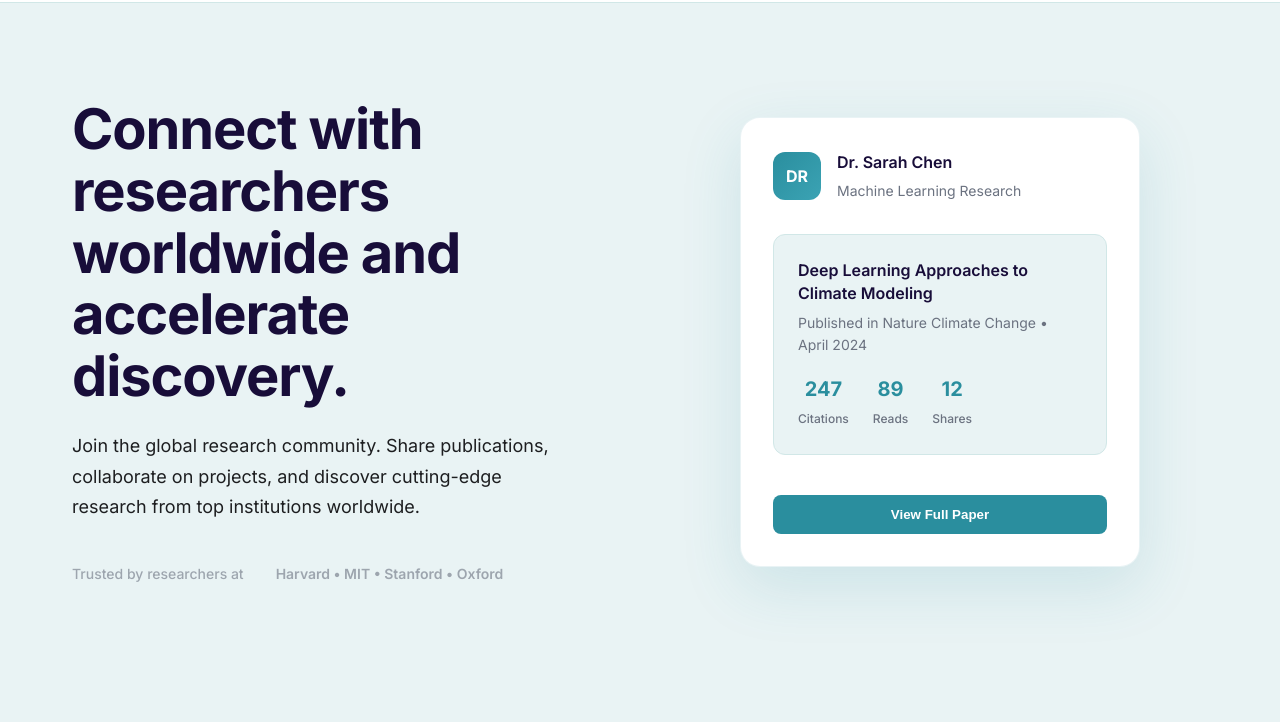
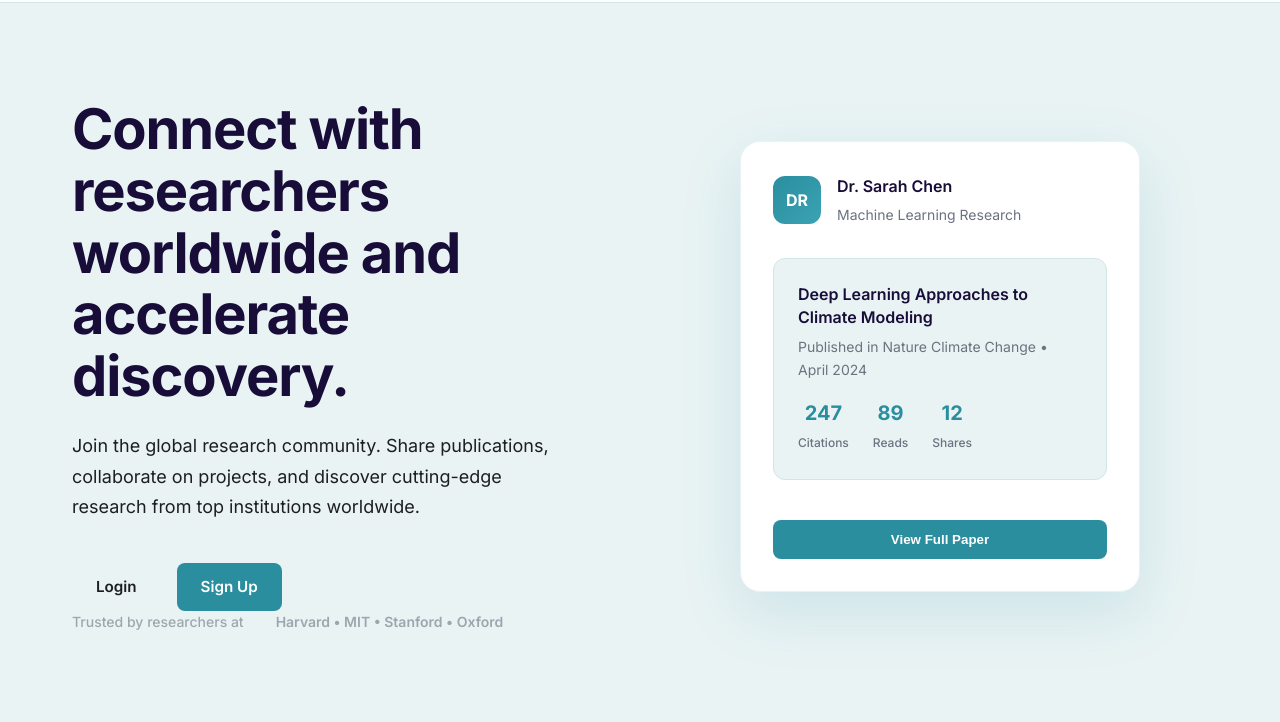
Before and after one commit to hma26/rdt, a plain HTML site: page index.html in a window 1280 px wide. Shown: the part 78-800 px from the top of the page. Drawn offline with Linux system fonts and the light colour scheme.

Commit message:
Update index.html

```diff
--- a/index.html
+++ b/index.html
@@ -35,6 +35,10 @@
         <h1>Connect with researchers worldwide and accelerate discovery.</h1>
         <p>Join the global research community. Share publications, collaborate on projects, and discover cutting-edge research from top institutions worldwide.</p>
 
+        <div class="nav-actions">
+        <a href="login.html" class="btn btn-login">Login</a>
+        <a href="signup.html" class="btn btn-primary">Sign Up</a>
+      </div>
 
 
         <div class="trust-badges">
```
